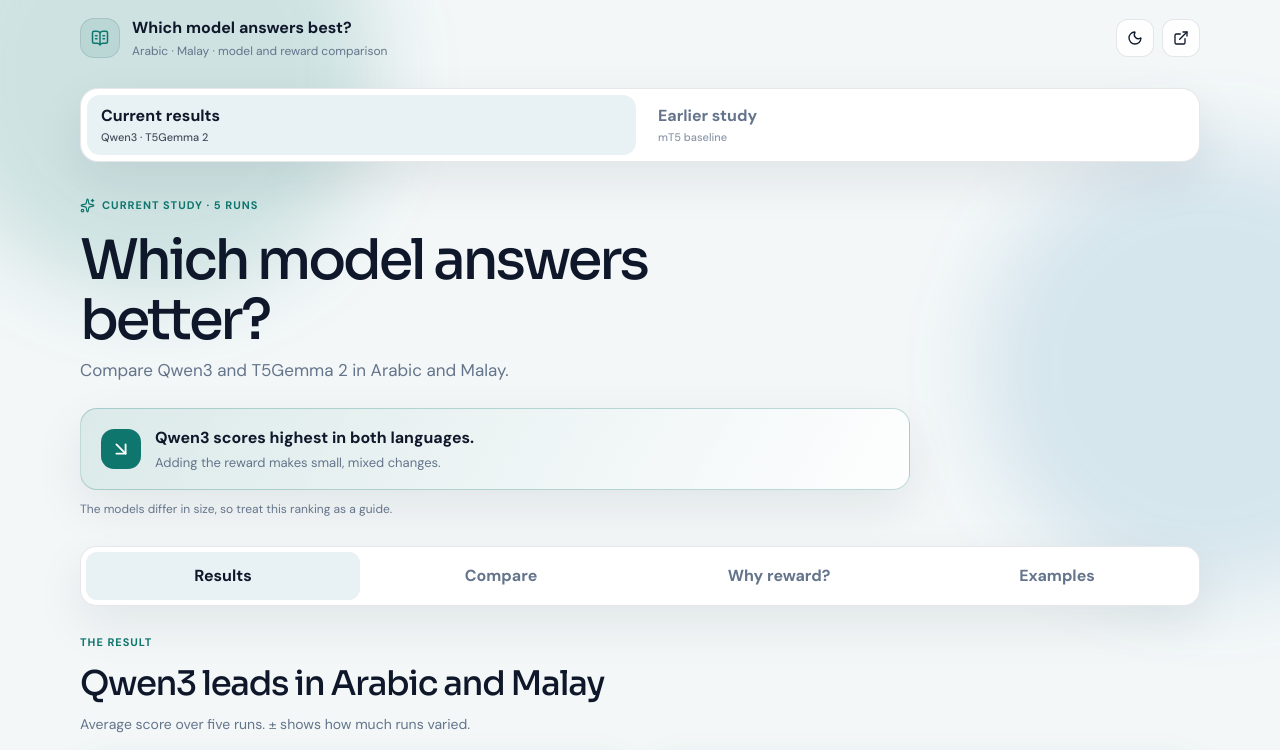
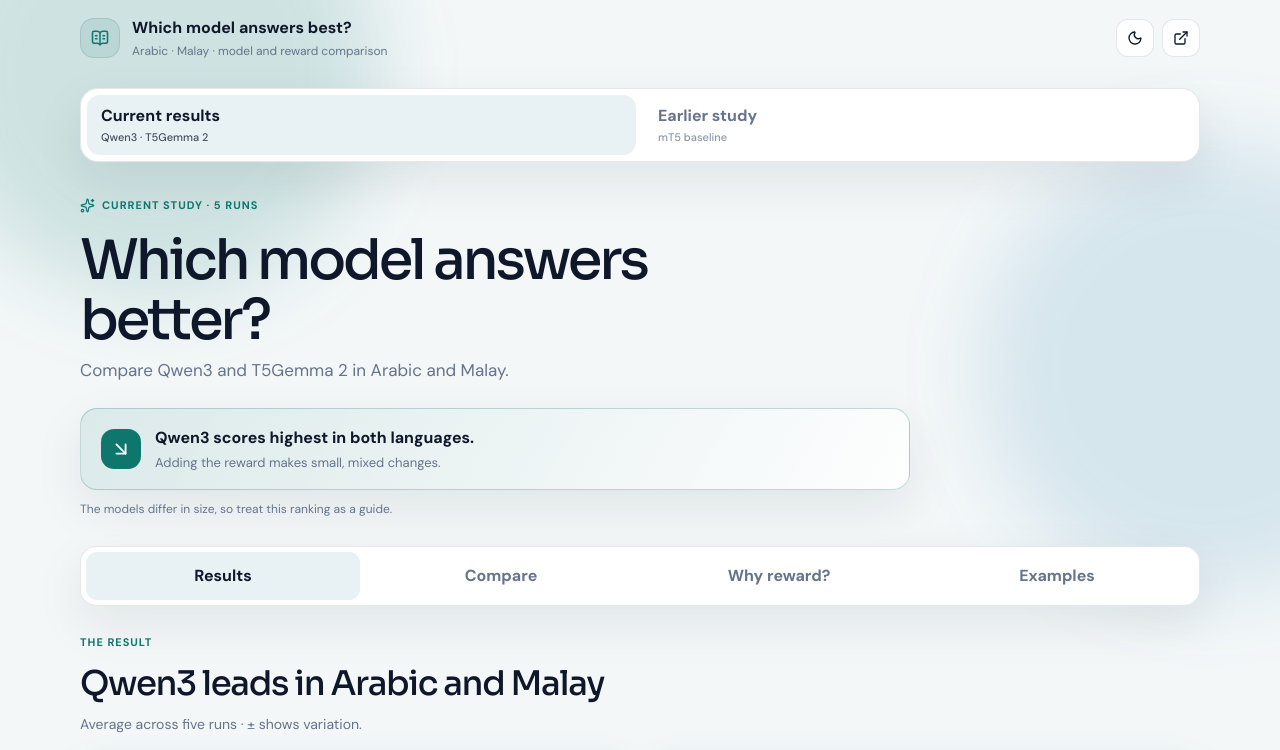
Before and after one commit to Akramtaha98/LoRA_Experiment, a React (Vite) app in the folder web/: page / in a window 1280 px wide. Shown: the top 750 px of the page. Built offline with nearby package versions, Linux system fonts and the light colour scheme.

Commit message:
Clarify result score caption

```diff
--- a/web/src/pages/HeroDashboard.tsx
+++ b/web/src/pages/HeroDashboard.tsx
@@ -62,7 +62,7 @@ export default function HeroDashboard({ data }: { data: HeroData }) {
     ].map(([key, label]) => <button role="tab" aria-selected={section === key} key={key} onClick={() => setSection(key as typeof section)}>{label}</button>)}</nav>
 
     {section === "verdict" && <section className="hero-section" aria-label="Result summary">
-      <div className="hero-section-heading"><div><span className="hero-kicker">THE RESULT</span><h2>Qwen3 leads in Arabic and Malay</h2><p>Average score over five runs. ± shows how much runs varied.</p></div></div>
+      <div className="hero-section-heading"><div><span className="hero-kicker">THE RESULT</span><h2>Qwen3 leads in Arabic and Malay</h2><p>Average across five runs · ± shows variation.</p></div></div>
       <div className="hero-card-grid">{models.flatMap((model) => (["arabic", "malay"] as Language[]).map((lang) => {
         const b = data.cells[model][lang].B.metrics, c = data.cells[model][lang].C.metrics;
         return <article className={`hero-result-card ${winner(lang) === model ? "winner" : ""}`} key={`${model}-${lang}`}>
```
